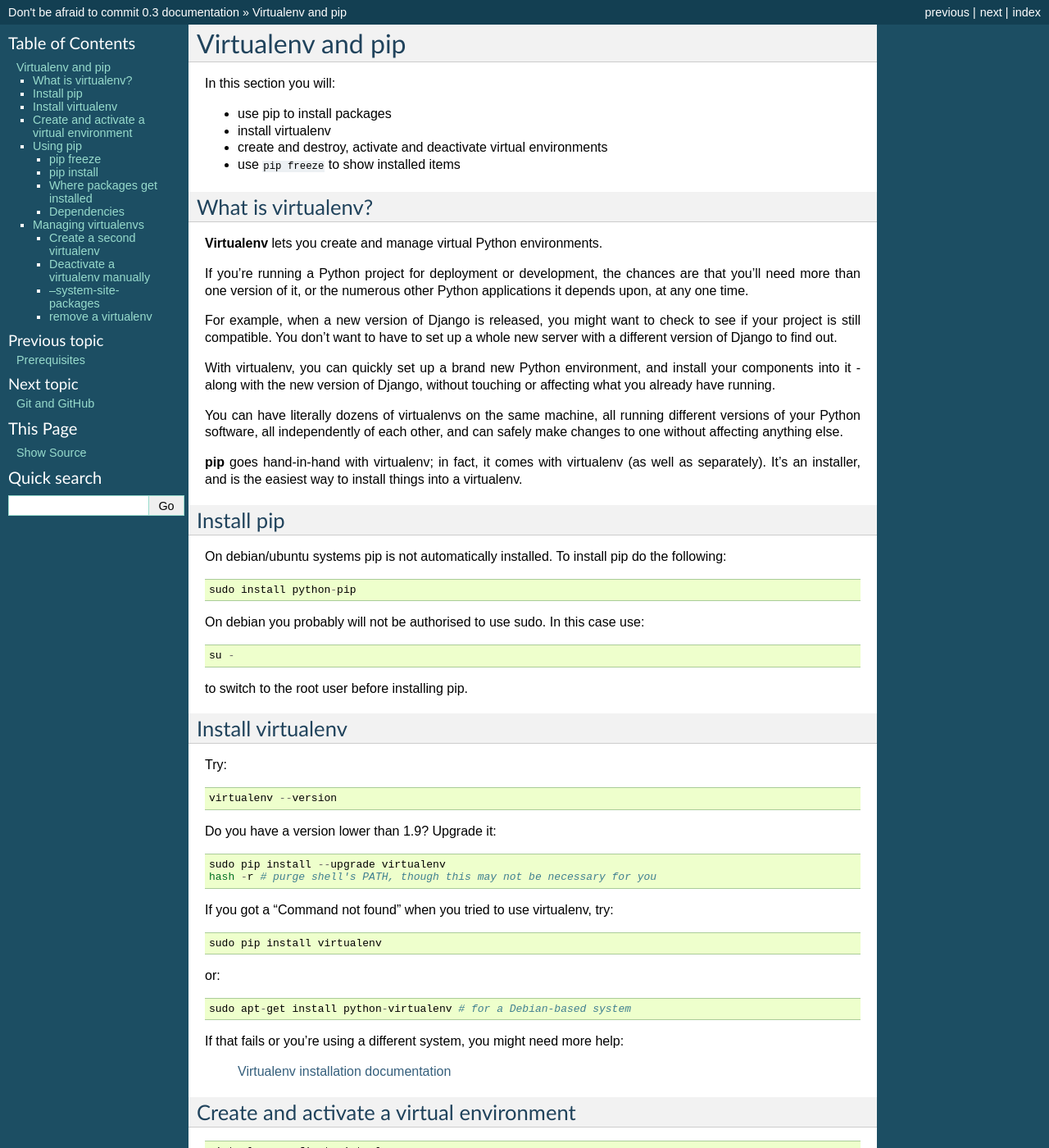
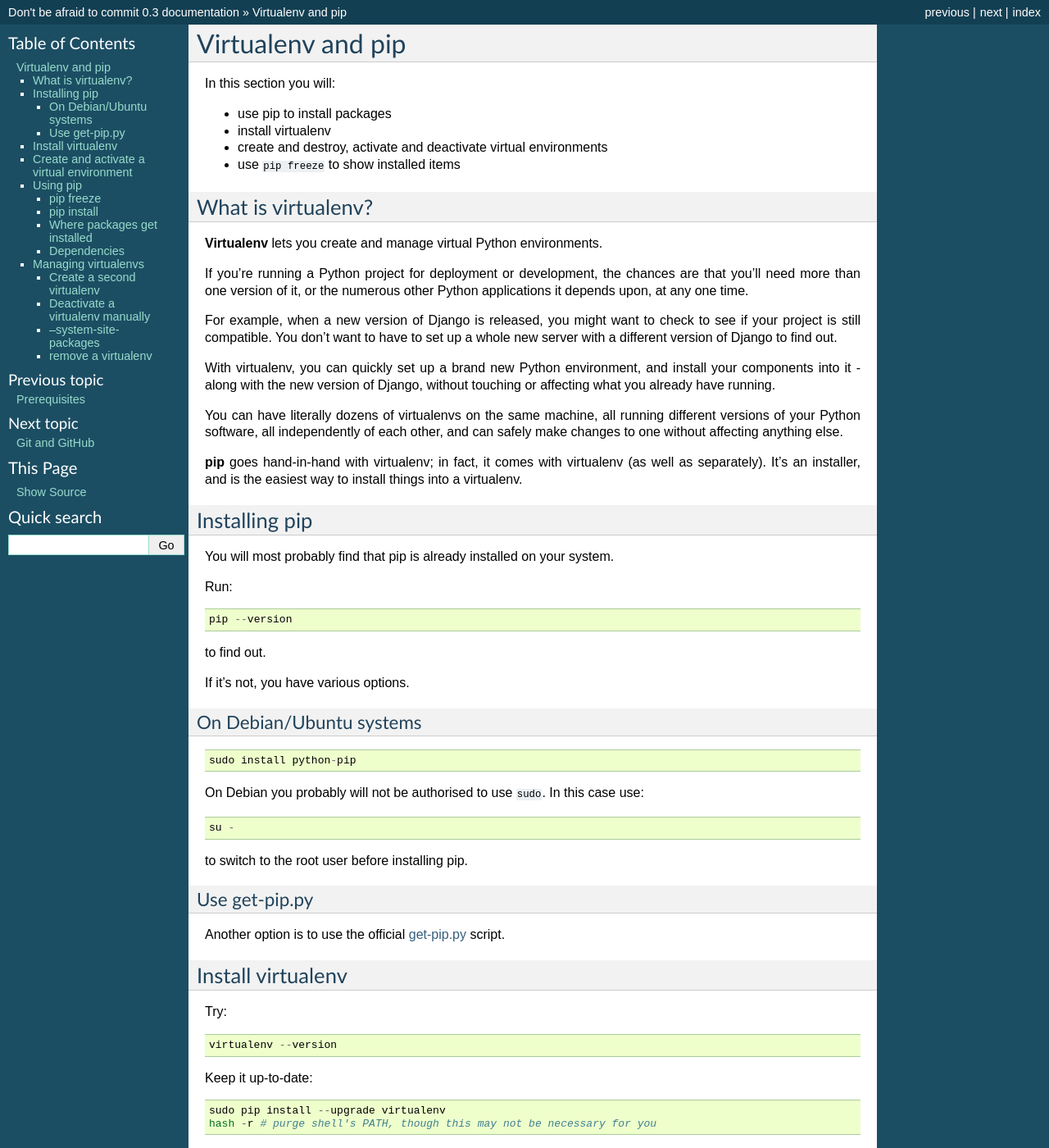
Before and after one commit to evildmp/afraid-to-commit, a Sphinx documentation site: the page built from docs/virtualenv.rst, in a window 1280 px wide and 1400 px high. Shown: the whole window at 82% size. Built offline with Sphinx 7.4.7, drawn with Linux system fonts in a browser that asks for light colours.

Commit message:
Updated pip/virtualenv installation sections

```diff
--- a/docs/virtualenv.rst
+++ b/docs/virtualenv.rst
@@ -34,18 +34,39 @@ and can safely make changes to one without affecting anything else.
 (as well as separately). It's an installer, and is the easiest way to install
 things into a virtualenv.
 
-Install pip
-===========
+Installing pip
+==============
 
-On debian/ubuntu systems pip is not automatically installed.  To install pip do the following::
+You will most probably find that pip is already installed on your system.
+
+Run::
+
+    pip --version
+
+to find out.
+
+If it's not, you have various options.
+
+On Debian/Ubuntu systems
+------------------------
+
+::
 
     sudo install python-pip
 
-On debian you probably will not be authorised to use sudo.  In this case use::
+On Debian you probably will not be authorised to use ``sudo``.  In this case use::
 
     su -
 
 to switch to the root user before installing pip.
+
+
+Use get-pip.py
+--------------
+
+Another option is to use the official `get-pip.py <https://pip.pypa.io/en/stable/installing/#installing-with-get-pip-py>`_ script.
+
+
 
 Install virtualenv
 ==================
@@ -54,7 +75,7 @@ Try::
 
     virtualenv --version
 
-Do you have a version lower than 1.9? Upgrade it::
+Keep it up-to-date::
 
     sudo pip install --upgrade virtualenv
     hash -r # purge shell's PATH, though this may not be necessary for you
```
